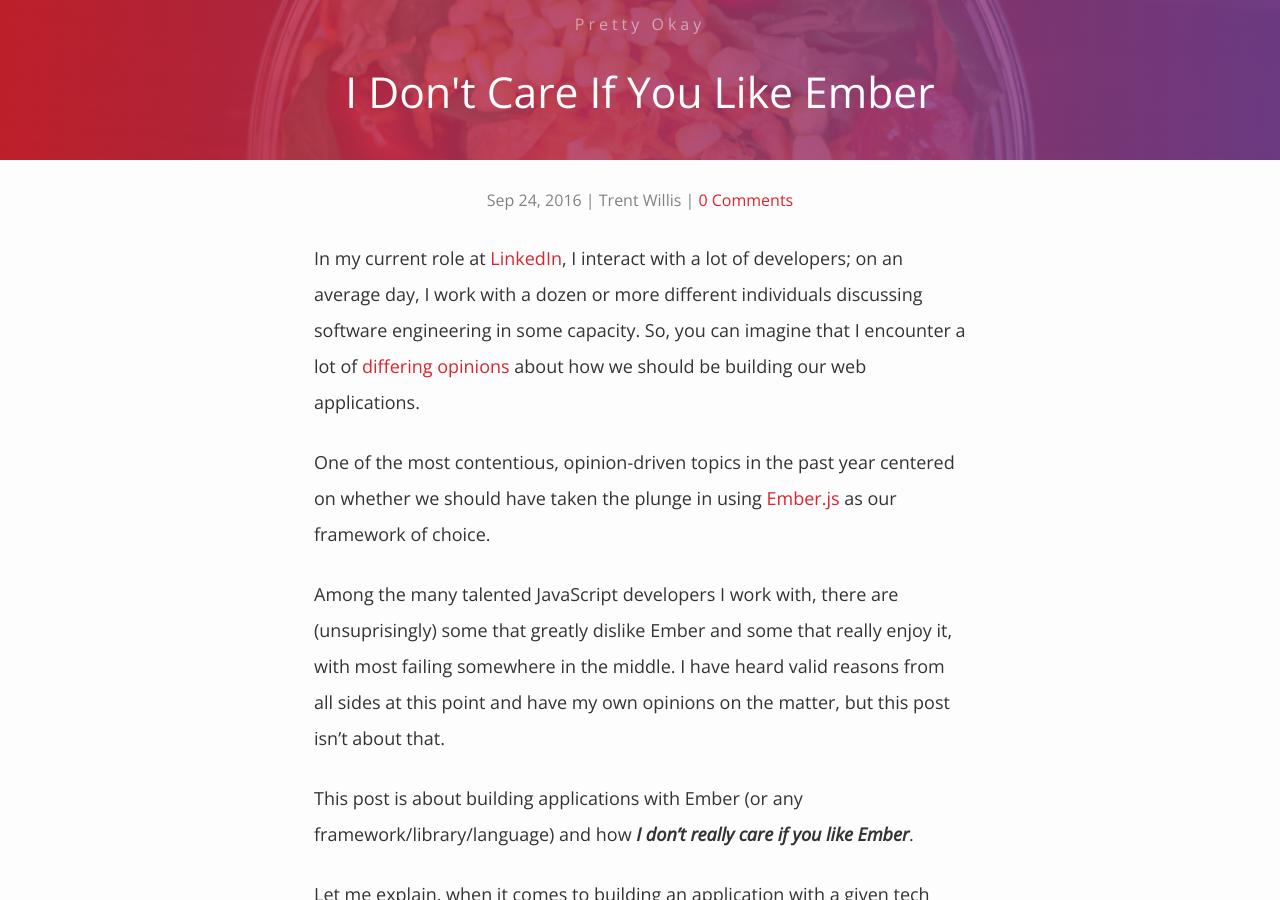
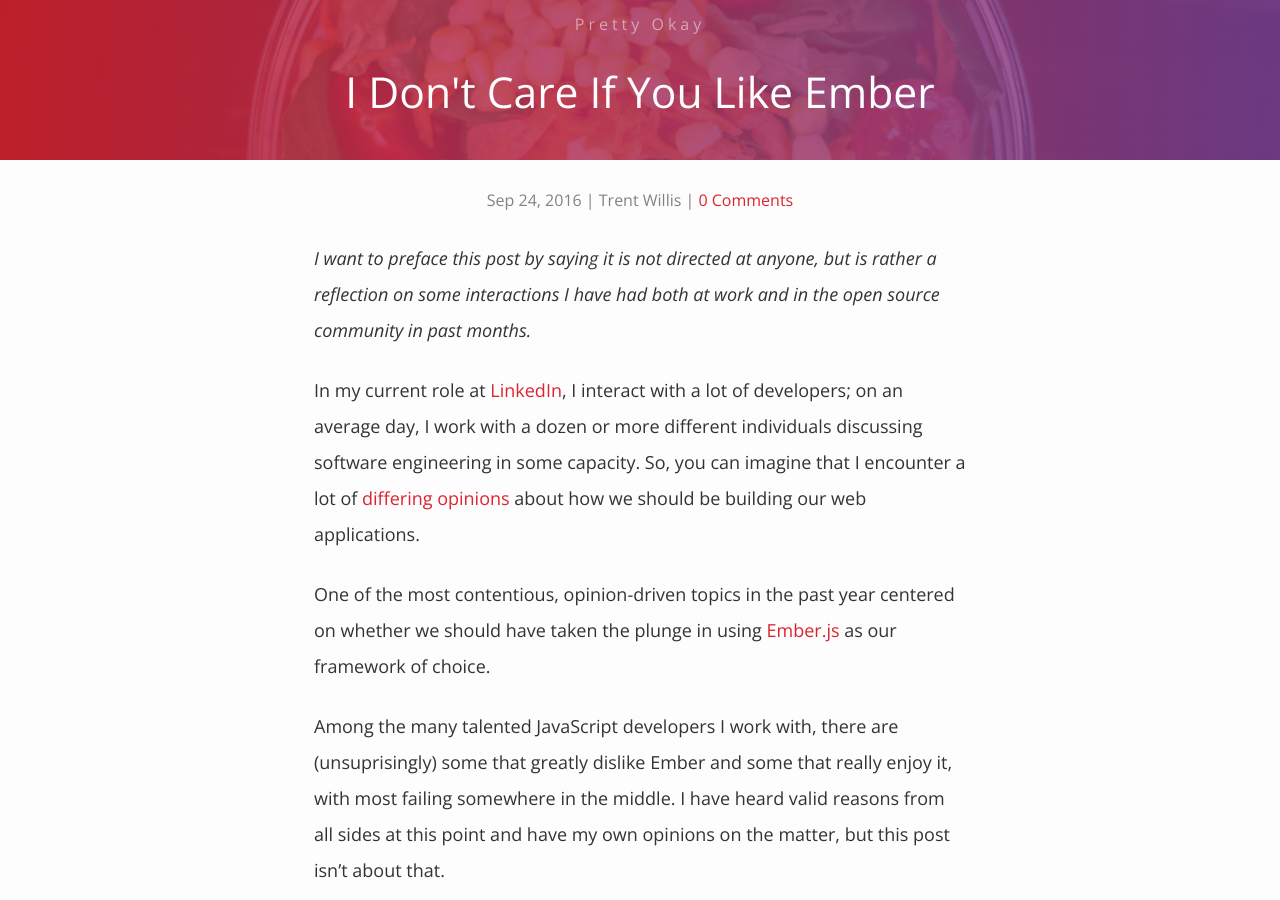
Before and after one commit to trentmwillis/pretty-okay.dev, a Jekyll site: the page built from _posts/2016-09-24-dont-care-ember.md, in a window 1280 px wide and 900 px high. Built offline with Jekyll 4.4.1, drawn with Linux system fonts in a browser that asks for light colours; comment, search, counter and statistics services are not loaded.

Commit message:
Add preface to last post

```diff
--- a/_posts/2016-09-24-dont-care-ember.md
+++ b/_posts/2016-09-24-dont-care-ember.md
@@ -5,6 +5,8 @@ author: "Trent Willis"
 date:   2016-09-24
 image:  "2016-09-24-dont-care-ember.jpg"
 ---
+
+_I want to preface this post by saying it is not directed at anyone, but is rather a reflection on some interactions I have had both at work and in the open source community in past months._
 
 In my current role at [LinkedIn](https://www.linkedin.com/in/trentmwillis), I interact with a lot of developers; on an average day, I work with a dozen or more different individuals discussing software engineering in some capacity. So, you can imagine that I encounter a lot of [differing opinions](http://www.techinsider.io/tabs-vs-spaces-from-silicon-valley-2016-5) about how we should be building our web applications.
 
```
